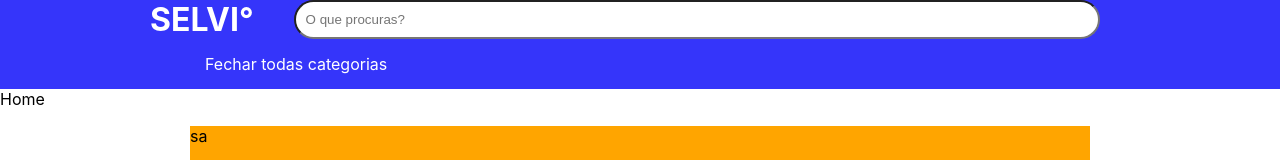
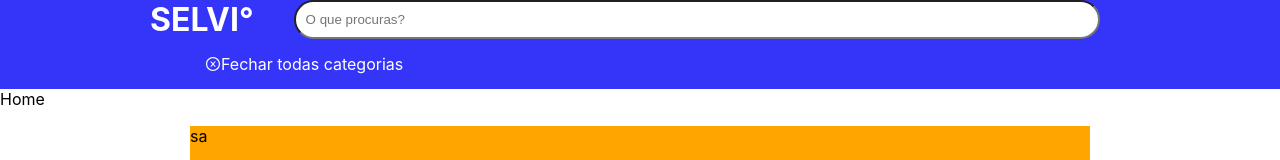
Before and after one commit to VisaAksnes/Selvi, a React (Create React App) app: page / in a window 1280 px wide. Both pictures are taken after a click on the item "Todas as categorias". Shown: the top 160 px of the page. Built offline with nearby package versions, Linux system fonts and the light colour scheme.

Commit message:
Upgrade geral

```diff
--- a/src/App.js
+++ b/src/App.js
@@ -2,6 +2,7 @@ import './App.css';
 import Home from './components/pages/Home';
 import Navbar from './components/pages/static/navbar';
 import {BrowserRouter as Router, Routes, Route} from 'react-router-dom';
+
 function App() {
   return (
     <div>
--- a/src/components/pages/static/navbar/menu/Menu.module.css
+++ b/src/components/pages/static/navbar/menu/Menu.module.css
@@ -34,6 +34,8 @@
   padding: 10px;
 }
 .closeMenuNav li {
+  display: flex;
+  align-items: center;
   padding: 5px;
   margin-right: 30px;
   white-space: nowrap;
--- a/src/components/pages/static/navbar/menu/Menu.module.scss
+++ b/src/components/pages/static/navbar/menu/Menu.module.scss
@@ -3,7 +3,7 @@
     justify-content: center;
     color:white;
     padding:10px;
-    li{
+        li{
         padding:5px;
         margin-right: 30px;
         white-space: nowrap;
@@ -32,6 +32,8 @@
     color:white;
     padding:10px;
     li{
+        display: flex;
+        align-items: center;
         padding:5px;
         margin-right: 30px;
         white-space: nowrap;
@@ -41,6 +43,7 @@
         }
     }
 }
+
 
 @keyframes categoryModal {
     from{
--- /dev/null
+++ b/src/components/pages/static/navbar/menu/anima.css
@@ -0,0 +1,13 @@
+@keyframes encolhe_menu {
+    0%{
+        position:relative;
+    }
+    80%{
+        display: inline;
+        transform: scale(0,1);
+    }
+    100%{
+      filter: blur(10px);
+    }
+
+}
--- a/src/components/pages/static/navbar/menu/index.js
+++ b/src/components/pages/static/navbar/menu/index.js
@@ -1,13 +1,15 @@
 import Styles from './Menu.module.css'
 import {useState} from 'react';
 import {FaAlignJustify} from 'react-icons/fa';
+import {AiOutlineCloseCircle} from 'react-icons/ai'
+import './anima.css';
+export default function Menu({categoryModal,setCategoryModal}){
 
-export default function Menu({categoryModal,setCategoryModal}){
     return(
         <>
-        {categoryModal==false?
+        {categoryModal===false?
             <ul className={Styles.menuNav}>
-                <li onClick={()=>{categoryModal?setCategoryModal(false):setCategoryModal(true)}} className={Styles.centralizarVertical}><FaAlignJustify/>Todas as categorias</li>
+                <li onClick={()=>setCategoryModal(true)} className={Styles.centralizarVertical}><FaAlignJustify/>Todas as categorias</li>
                 <li>Ofertas do dia</li>
                 <li>Moda feminino</li>
                 <li>Moda masculino</li>
@@ -15,7 +17,7 @@ export default function Menu({categoryModal,setCategoryModal}){
             </ul>
             :
             <ul className={Styles.closeMenuNav}>
-                <li onClick={()=>categoryModal?setCategoryModal(false):setCategoryModal(true)}>Fechar todas categorias</li>
+                <li onClick={()=>setCategoryModal(false)}><AiOutlineCloseCircle/>Fechar todas categorias</li>
             </ul>
             }
             {categoryModal&&
```
Also changed, not shown: 1 other file (tests, documents, lock files or other folders).
